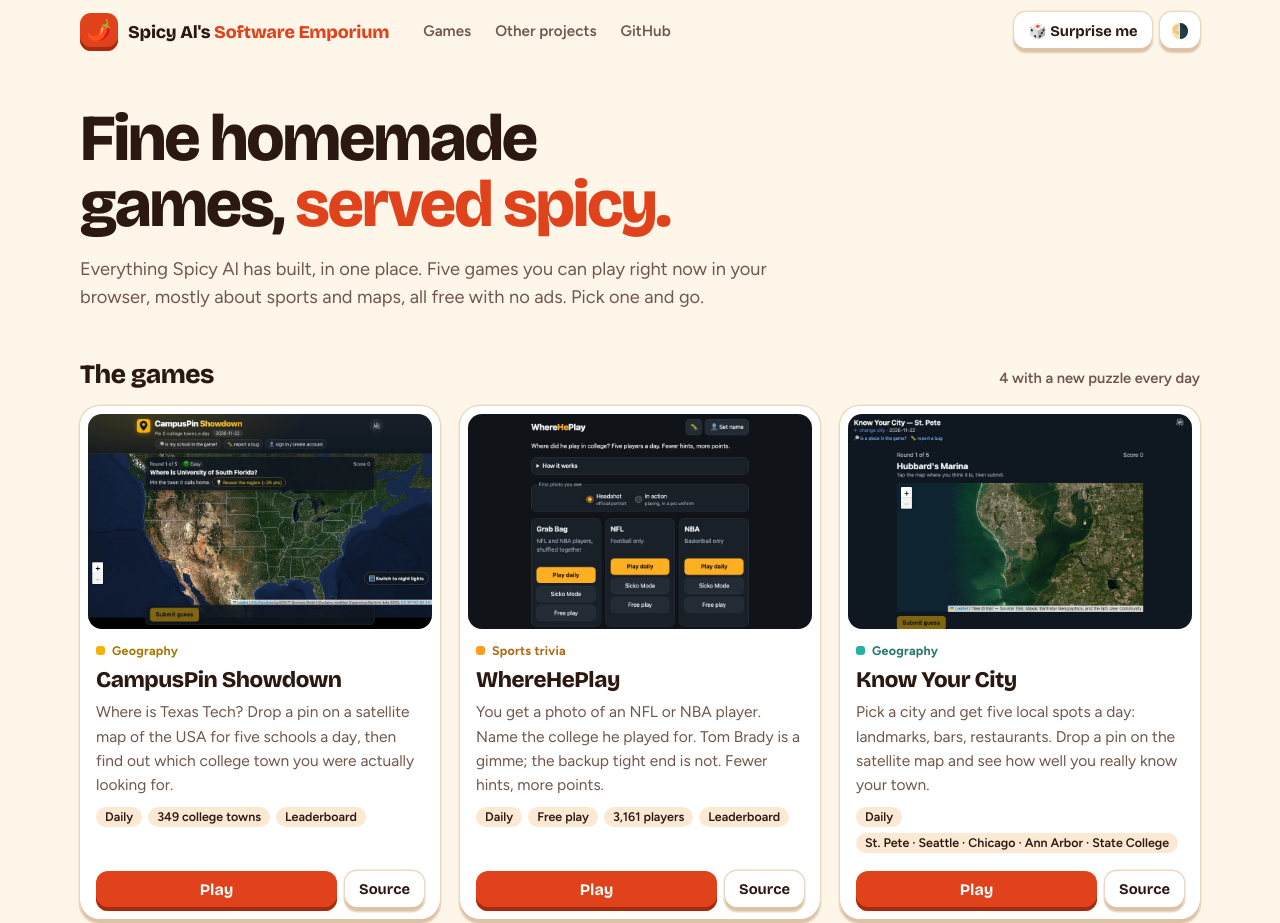
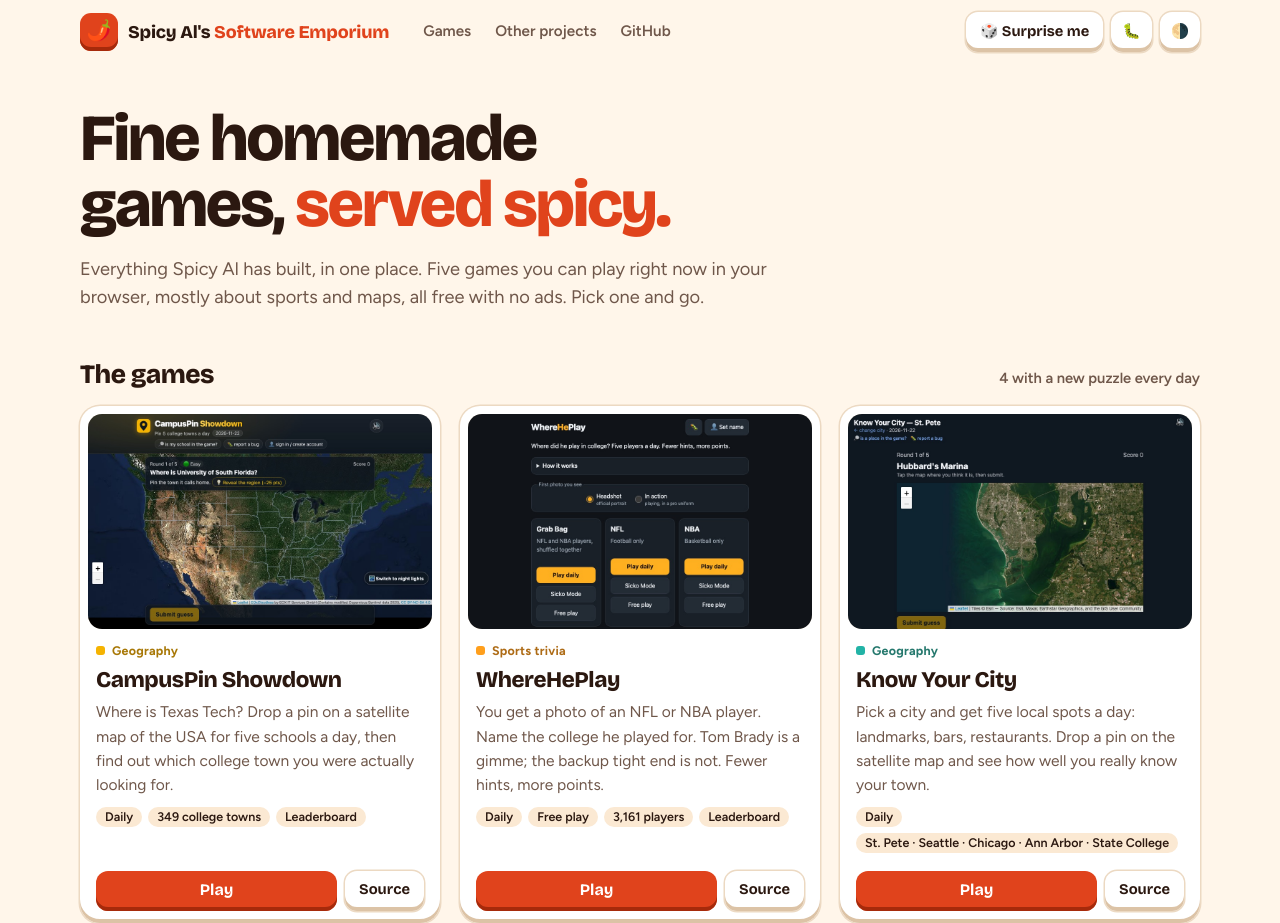
Before and after one commit to wardcrazy01894/SpicyAlsSoftwareEmporium, a website: page site/index.html in a window 1280 px wide. Shown: the top 923 px of the page. Drawn offline with nearby package versions, Linux system fonts and the light colour scheme.

Commit message:
feat: put the bug button in the header
A 🐛 icon button next to Surprise me, as on the games, opening the same form.
The footer link stays: it is the one that works without JavaScript.

Co-Authored-By: Claude Fable 5.2 <noreply@anthropic.com>

```diff
--- a/site/app.js
+++ b/site/app.js
@@ -127,10 +127,11 @@
 
   // ---- report a bug ----
   // Without this the footer link simply opens a blank GitHub issue. With it,
-  // the link opens a dialog that posts to the emporium-bug worker, which files
-  // the issue; no GitHub account needed. If the worker is not configured or
+  // that link and the header's 🐛 button open a dialog that posts to the
+  // emporium-bug worker, which files the issue; no GitHub account needed. If the worker is not configured or
   // not answering, the reporter is handed a prefilled GitHub issue instead.
-  var bugLink = document.querySelector('[data-bug-report]')
+  var bugLinks = document.querySelectorAll('[data-bug-report]')
+  var bugLink = bugLinks[0]
   var bugDialog = document.querySelector('[data-bug-dialog]')
   if (bugLink && bugDialog && typeof bugDialog.showModal === 'function') {
     var bugForm = bugDialog.querySelector('[data-bug-form]')
@@ -194,13 +195,15 @@
       bugSend.textContent = on ? 'Sending…' : 'Send report'
     }
 
-    bugLink.addEventListener('click', function (e) {
+    bugLinks.forEach(function (link) {
+      link.addEventListener('click', function (e) {
         e.preventDefault()
         bugForm.hidden = false
         bugDone.hidden = true
         bugError.hidden = true
         bugDialog.showModal()
         bugMessage.focus()
+      })
     })
     bugDialog.querySelectorAll('[data-bug-close]').forEach(function (b) {
       b.addEventListener('click', function () {
--- a/site/index.html
+++ b/site/index.html
@@ -52,6 +52,16 @@
         </nav>
         <div class="header-tools" data-needs-js hidden>
           <button class="key" type="button" data-random>🎲 Surprise me</button>
+          <a
+            class="key bug-key"
+            href="https://github.com/wardcrazy01894/SpicyAlsSoftwareEmporium/issues/new"
+            target="_blank"
+            rel="noopener"
+            aria-label="Report a bug"
+            title="Report a bug"
+            data-bug-report
+            >🐛</a
+          >
           <button
             class="key theme-toggle"
             type="button"
@@ -521,8 +531,8 @@
             <a href="https://claude.com/claude-code" target="_blank" rel="noopener">Claude Code</a>
             doing the typing while Al plans, reviews and merges. Everything is open source on
             <a href="https://github.com/wardcrazy01894" target="_blank" rel="noopener">GitHub</a>,
-            and every game has a bug button if something looks off. So does this page, down in the
-            footer.
+            and every game has a bug button if something looks off. So does this page: the 🐛 up
+            top.
           </p>
         </section>
       </div>
@@ -547,7 +557,7 @@
       </div>
     </footer>
 
-    <!-- Opened by app.js from the footer link. data-bug-endpoint is the emporium-bug
+    <!-- Opened by app.js from the header 🐛 button and the footer link. data-bug-endpoint is the emporium-bug
          worker (worker/, docs/OPERATIONS.md); empty means "hand over to GitHub". -->
     <dialog
       class="bug-dialog"
--- a/site/styles.css
+++ b/site/styles.css
@@ -209,7 +209,8 @@ p {
   gap: 8px;
   margin-left: auto;
 }
-.theme-toggle {
+.theme-toggle,
+.bug-key {
   padding-left: 11px;
   padding-right: 11px;
 }
```
Also changed, not shown: tests/bug-report.test.mjs (+11 -3 lines). Lines whose indentation alone changed are shown as unchanged.
